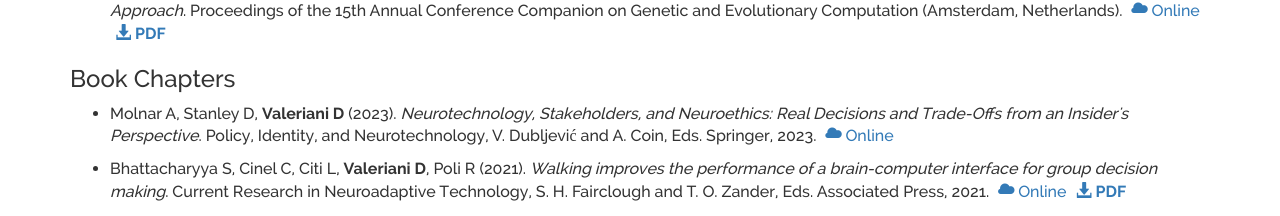
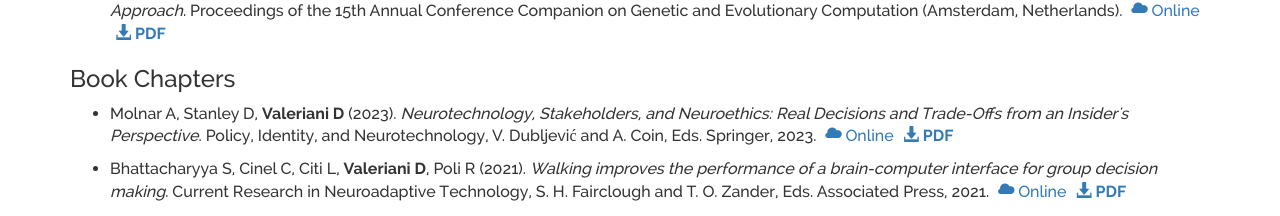
Before and after one commit to davidevaleriani/website, a plain HTML site: page publications.html in a window 1280 px wide. Shown: the part 2779-2995 px from the top of the page. Drawn offline with Linux system fonts and the light colour scheme.

Commit message:
Added PDF of 2023 book chapter.

```diff
--- a/publications.html
+++ b/publications.html
@@ -305,6 +305,7 @@
                       <li>
                         <p>Molnar A, Stanley D, <strong>Valeriani D</strong> (2023). <em>Neurotechnology, Stakeholders, and Neuroethics: Real Decisions and Trade-Offs from an Insider's Perspective</em>. Policy, Identity, and Neurotechnology, V. Dubljevi&cacute; and A. Coin, Eds. Springer, 2023.
                             <a href="https://doi.org/10.1007/978-3-031-26801-4_15" target="blank"><span class="glyphicon glyphicon-cloud"></span> Online</a>
+                            <a href="pub/NeurotechnologyChapter2023.pdf" target="blank"><span class="glyphicon glyphicon-download-alt"></span> <strong>PDF</strong></a>
                         </p>
                       </li>
                       <li>
```
Also changed, not shown: 1 other file.
